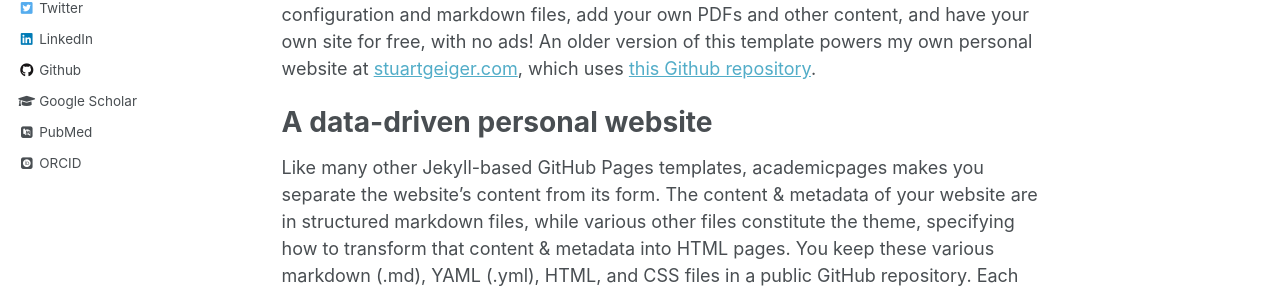
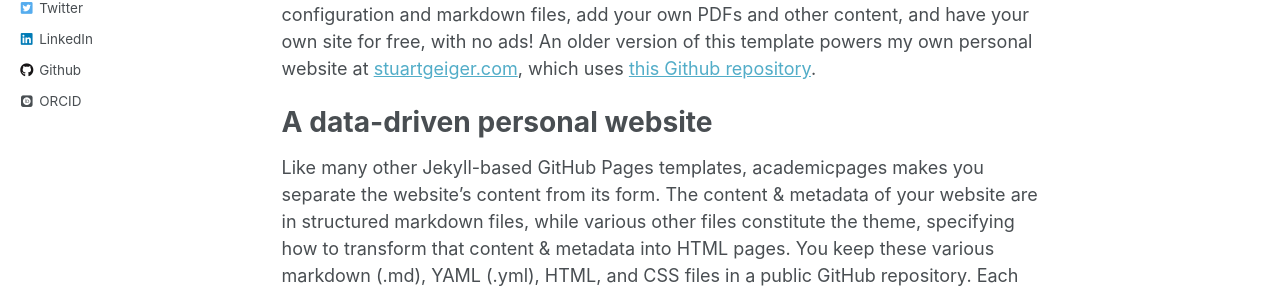
Before and after one commit to amithmalaghan/bio, a Jekyll site: the page built from _pages/about.md, in a window 1280 px wide. Shown: the part 376-664 px from the top of the page. Built offline with Jekyll 4.4.1, drawn with Linux system fonts in a browser that asks for light colours; some web fonts are replaced.

Commit message:
Update _config.yml

```diff
--- a/_config.yml
+++ b/_config.yml
@@ -85,8 +85,8 @@ author:
   bio              : ""
   location         : "Location"
   employer         :
-  pubmed           : "https://www.ncbi.nlm.nih.gov/pubmed/?term=john+snow"
-  googlescholar    : "http://yourfullgooglescholarurl.com"
+  pubmed           : #"https://www.ncbi.nlm.nih.gov/pubmed/?term=john+snow"
+  googlescholar    : #"http://yourfullgooglescholarurl.com"
   email            :
   researchgate     :  # example: "https://www.researchgate.net/profile/yourprofile"
   uri              :
@@ -96,7 +96,7 @@ author:
   flickr           :
   facebook         :
   foursquare       :
-  github           : "https://github.com/amithmalaghan"
+  github           : "amithmalaghan"
   google_plus      :
   keybase          :
   instagram        :
```
